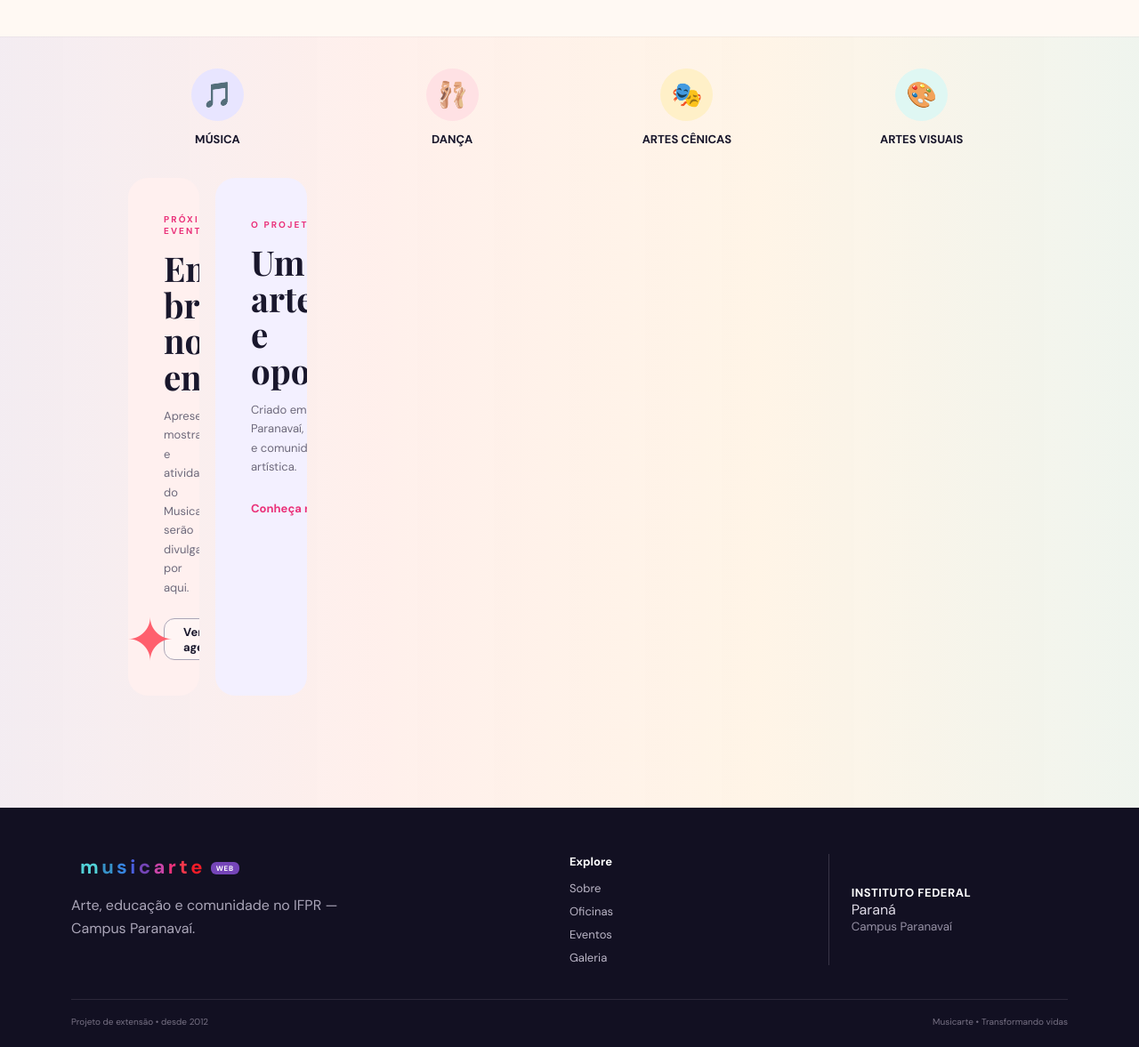
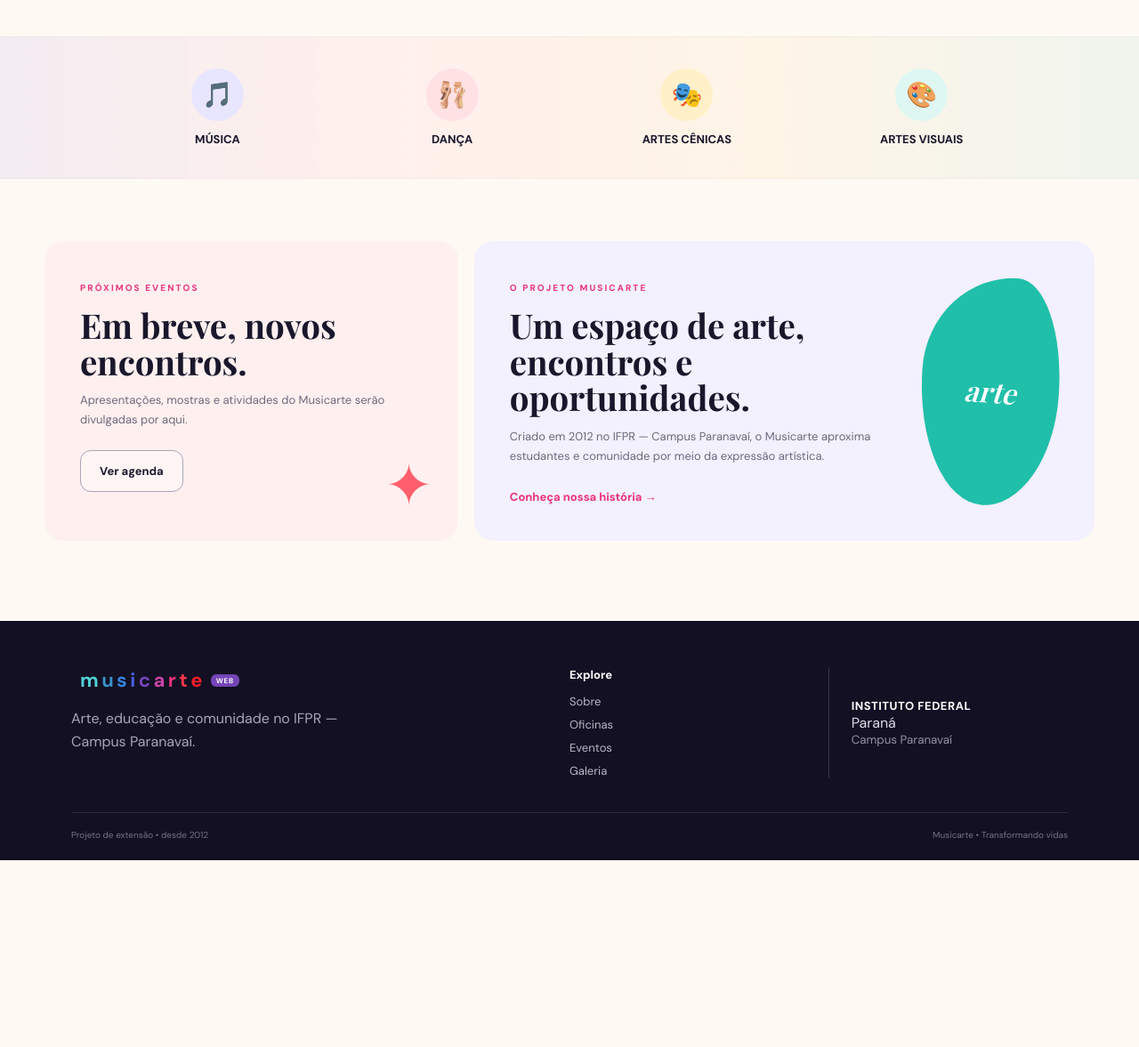
Before and after one commit to musicarte-web/musicarte, a Django app: page / in a window 1280 px wide. Shown: the part 623-1800 px from the top of the page at 89% size. After the commit the page ends 1590 px from the top, so only its background shows below. Run offline with Django 5.2, Linux system fonts and the light colour scheme; data that the repository does not hold is empty.

Commit message:
pg inicial

```diff
--- a/core/static/core/css/style.css
+++ b/core/static/core/css/style.css
@@ -342,8 +342,17 @@ select {
     display: grid;
     grid-template-columns: repeat(4, 1fr);
     gap: 15px;
-    background: linear-gradient(90deg, rgba(91, 75, 219, .07), rgba(255, 95, 109, .06), rgba(255, 198, 87, .08), rgba(32, 191, 169, .07));
-    border-block: 1px solid rgba(25, 23, 44, .04)
+
+    background: linear-gradient(90deg,
+            rgba(91, 75, 219, .07),
+            rgba(255, 95, 109, .06),
+            rgba(255, 198, 87, .08),
+            rgba(32, 191, 169, .07));
+
+    border-block: 1px solid rgba(25, 23, 44, .04);
+
+    /* separa das próximas seções */
+    margin-bottom: 70px;
 }
 
 .art-strip>div {
@@ -549,10 +558,10 @@ select {
 }
 
 .home-duo {
-    padding-block: 20px 90px;
+    padding-block: 0 90px;
     display: grid;
     grid-template-columns: .8fr 1.2fr;
-    gap: 18px
+    gap: 18px;
 }
 
 .event-teaser,
--- a/core/templates/core/home.html
+++ b/core/templates/core/home.html
@@ -92,6 +92,8 @@
         <span class="art-icon aqua-bg">🎨</span>
         <strong>Artes Visuais</strong>
     </div>
+
+</section>
 
 <!-- =====================================================
      EVENTOS + SOBRE
```
